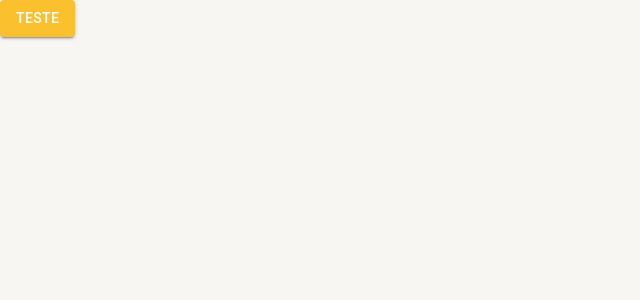
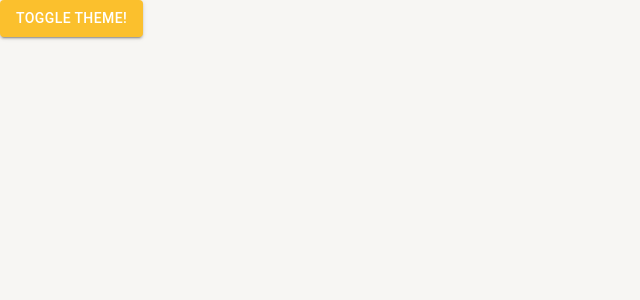
Before and after one commit to Joaovcarvalho23/CityPeople_Manager, a React (Create React App) app: page /pagina-inicial in a window 1280 px wide. Shown: the top 300 px of the page, without its empty margins (0-640 px from the left). Built offline with nearby package versions, Linux system fonts and the light colour scheme.

Commit message:
add funcionalidade no botão para alterar o background

```diff
--- a/src/routes/index.tsx
+++ b/src/routes/index.tsx
@@ -1,11 +1,15 @@
 import { Button } from "@mui/material";
 import { Routes, Route, Navigate } from "react-router-dom";
+import { useAppThemeContext } from "../shared/contexts";
 
 export const RotasDoApp = () => {
-
+    const { toggleTheme } = useAppThemeContext();
     return(
         <Routes>
-            <Route path="/pagina-inicial" element={<Button variant="contained" color="primary">Teste</Button>}/>
+            <Route
+                path="/pagina-inicial"
+                element={<Button variant="contained" color="primary" onClick={toggleTheme}>Toggle Theme!</Button>}/>
+
             <Route path="*" element={<Navigate to="/pagina-inicial"/>}/>
         </Routes>
     )
```
